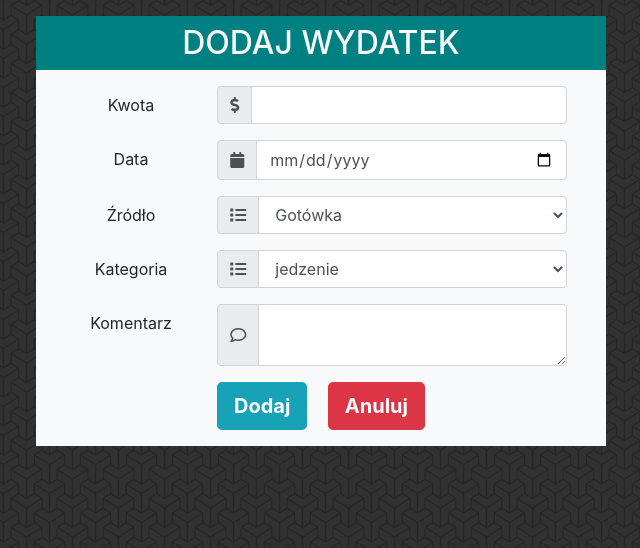
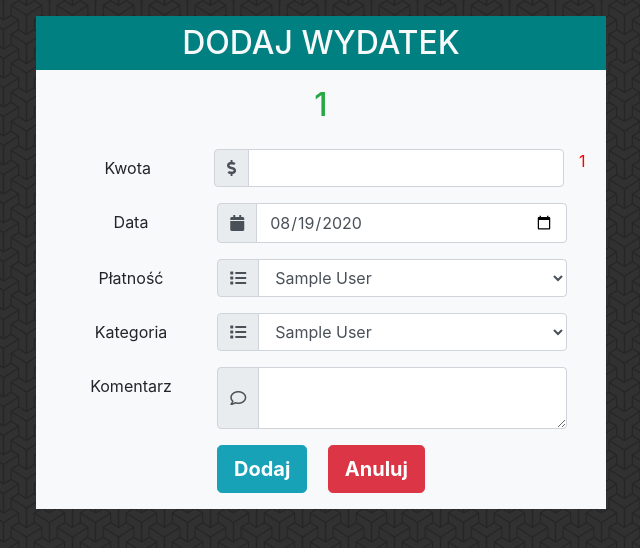
Before and after one commit to OktawianRekawek/BudgetAppBootstrap, a PHP site: page /www/addExpense.php in a window 1280 px wide. Shown: the part 86-634 px from the top of the page, without its empty margins (319-959 px from the left). Run offline with PHP 8.4, Linux system fonts and the light colour scheme; the visitor is signed in with stand-in values (Sample User, id 1); tables that the repository leaves empty hold one stand-in row (values such as "Sample post"); some libraries are stand-ins or nearby versions.

Commit message:
Add adsExpense functionality

```diff
--- a/www/addExpense.php
+++ b/www/addExpense.php
@@ -1,3 +1,62 @@
+<?php
+
+session_start();
+
+if (!isset($_SESSION['logged_id'])) {
+  header("Location: ../index.php");
+  exit();
+} else {
+
+  require_once('database.php');
+
+  $userId = $_SESSION['logged_id'];
+
+  $categoriesQuery = $db->query("SELECT name FROM expenses_category_assigned_to_users WHERE user_id = '$userId'");
+
+  $categories = $categoriesQuery->fetchAll();
+
+  $paymentsQuery = $db->query("SELECT name FROM payment_methods_assigned_to_users WHERE user_id = '$userId'");
+
+  $payments = $paymentsQuery->fetchAll();
+
+  if (isset($_POST['amount'])) {
+
+    $amount = $_POST['amount'];
+    $selectedCategory = $_POST['category'];
+    $selectedPayment = $_POST['payment'];
+
+    if (preg_match("/^[0-9]+(\,[0-9]{2})?$/", $amount)) {
+      $correctAmount = str_replace(',','.',$amount);
+
+    $categoryIdQuery = $db->query("SELECT id FROM expenses_category_assigned_to_users WHERE user_id = '$userId' AND name = '$selectedCategory'");
+
+    $categoryId = $categoryIdQuery->fetchAll();
+
+    $paymentIdQuery = $db->query("SELECT id FROM payment_methods_assigned_to_users WHERE user_id = '$userId' AND name = '$selectedPayment'");
+
+    $paymentId = $paymentIdQuery->fetchAll();
+
+    $addExpenseQuery = $db->prepare('INSERT INTO expenses VALUES (NULL, :userid, :categoryId, :paymentId, :amount, :date, :desc)');
+    $addExpenseQuery->bindValue(':userid', $userId, PDO::PARAM_INT);
+    $addExpenseQuery->bindValue(':date', $_POST['date'], PDO::PARAM_INT);
+    $addExpenseQuery->bindValue(':amount', $correctAmount, PDO::PARAM_INT);
+    $addExpenseQuery->bindValue(':categoryId', $categoryId[0][0], PDO::PARAM_INT);
+    $addExpenseQuery->bindValue(':paymentId', $paymentId[0][0], PDO::PARAM_INT);
+    $addExpenseQuery->bindValue(':desc', $_POST['comment'], PDO::PARAM_STR);
+    $addExpenseQuery->execute();
+
+    $_SESSION['expenseAdded'] = "Wydatek został dodany!";
+
+    } else {
+      $_SESSION['e_amount'] = "Wpisz prawidłową kwotę!";
+    }
+
+  }
+
+}
+
+?>
+
 <!DOCTYPE html>
 <html lang="pl">
 
@@ -26,7 +85,7 @@
 
   <header class="container-fluid bg-sea text-light">
     <nav class="container navbar navbar-dark navbar-expand-xl">
-      <a href="../index.html" class="navbar-brand mr-auto"><i class="fas fa-search-dollar mr-1"></i> MyBudget</a>
+      <a href="../index.php" class="navbar-brand mr-auto"><i class="fas fa-search-dollar mr-1"></i> MyBudget</a>
 
       <button class="navbar-toggler" type="button" data-toggle="collapse" data-target="#mainmenu" aria-controls="mainmenu" aria-expanded="false" aria-label="Przełącznik nawigacji">
         <span class="navbar-toggler-icon"></span>
@@ -73,36 +132,54 @@
       </header>
       <div class="w-100"></div>
       <div class="col-md-8 col-lg-6 bg-light mx-auto py-3 text-center">
-        <form>
+        <?php
+         if (isset($_SESSION['expenseAdded'])) {
+              echo '<div class="text-success h2 pb-3">'.$_SESSION['expenseAdded'].'</div>';
+              unset($_SESSION['expenseAdded']);
+            }
+
+        ?>
+        <form method="post">
           <div class="form-group row justify-content-center">
             <label for="amount" class="col-sm-3 col-form-label">Kwota</label>
             <div class="col-sm-8">
               <div class="input-group">
                 <div class="input-group-prepend"><span class="input-group-text"><i class="fas fa-dollar-sign"></i></span></div>
-                <input type="text" class="form-control" id="amount">
+                <input type="text" class="form-control" id="amount" name="amount">
               </div>
-
             </div>
+            <?php
+            if (isset($_SESSION['e_amount'])) {
+              echo '<div class="input-err">'.$_SESSION['e_amount'].'</div>';
+              unset($_SESSION['e_amount']);
+            }
+            ?>
           </div>
           <div class="form-group row justify-content-center">
             <label for="date" class="col-sm-3 col-form-label">Data</label>
             <div class="col-sm-8">
               <div class="input-group">
                 <div class="input-group-prepend"><span class="input-group-text"><i class="fas fa-calendar"></i></span></div>
-                <input type="date" class="form-control" id="date">
+                <input type="date" class="form-control" id="date" name="date" value="<?php
+                                                                          echo date('Y-m-d');
+                                                                         ?>">
               </div>
 
             </div>
           </div>
           <div class="form-group row justify-content-center">
-            <label for="source" class="col-sm-3 col-form-label">Źródło</label>
+            <label for="payment" class="col-sm-3 col-form-label">Płatność</label>
             <div class="col-sm-8">
               <div class="input-group">
                 <div class="input-group-prepend"><span class="input-group-text"><i class="fas fa-list"></i></span></div>
-                <select name="source[]" id="source" class="form-control">
-                  <option>Gotówka</option>
-                  <option>Karta Kredytowa</option>
-                  <option>Karta Debetowa</option>
+                <select name="payment" id="payment" class="form-control">
+                  <?php
+
+                    foreach($payments as $payment) {
+                      echo "<option>{$payment['name']}</option>";
+                    }
+
+                  ?>
                 </select>
               </div>
             </div>
@@ -112,11 +189,14 @@
             <div class="col-sm-8">
               <div class="input-group">
                 <div class="input-group-prepend"><span class="input-group-text"><i class="fas fa-list"></i></span></div>
-                <select name="category[]" id="category" class="form-control">
-                  <option>jedzenie</option>
-                  <option>mieszkanie</option>
-                  <option>transport</option>
-                  <option>inne</option>
+                <select name="category" id="category" class="form-control">
+                  <?php
+
+                    foreach($categories as $category) {
+                      echo "<option>{$category['name']}</option>";
+                    }
+
+                  ?>
                 </select>
               </div>
             </div>
@@ -126,7 +206,7 @@
             <div class="col-sm-8">
               <div class="input-group">
                 <div class="input-group-prepend"><span class="input-group-text"><i class="far fa-comment"></i></span></div>
-                <textarea class="form-control" id="comment"></textarea>
+                <textarea class="form-control" id="comment" name="comment"></textarea>
               </div>
 
             </div>
--- a/www/addIncome.php
+++ b/www/addIncome.php
@@ -94,11 +94,11 @@
           </li>
 
           <li class="nav-item">
-            <a class="nav-link" href="addExpanse.html"><i class="fas fa-shopping-basket"></i> Dodaj Wydatek </a>
+            <a class="nav-link" href="addExpense.php"><i class="fas fa-shopping-basket"></i> Dodaj Wydatek </a>
           </li>
 
           <li class="nav-item">
-            <a class="nav-link" href="balance.html"><i class="fas fa-balance-scale"></i> Przeglądaj Bilans </a>
+            <a class="nav-link" href="balance.php"><i class="fas fa-balance-scale"></i> Przeglądaj Bilans </a>
           </li>
 
           <li class="nav-item">
```
